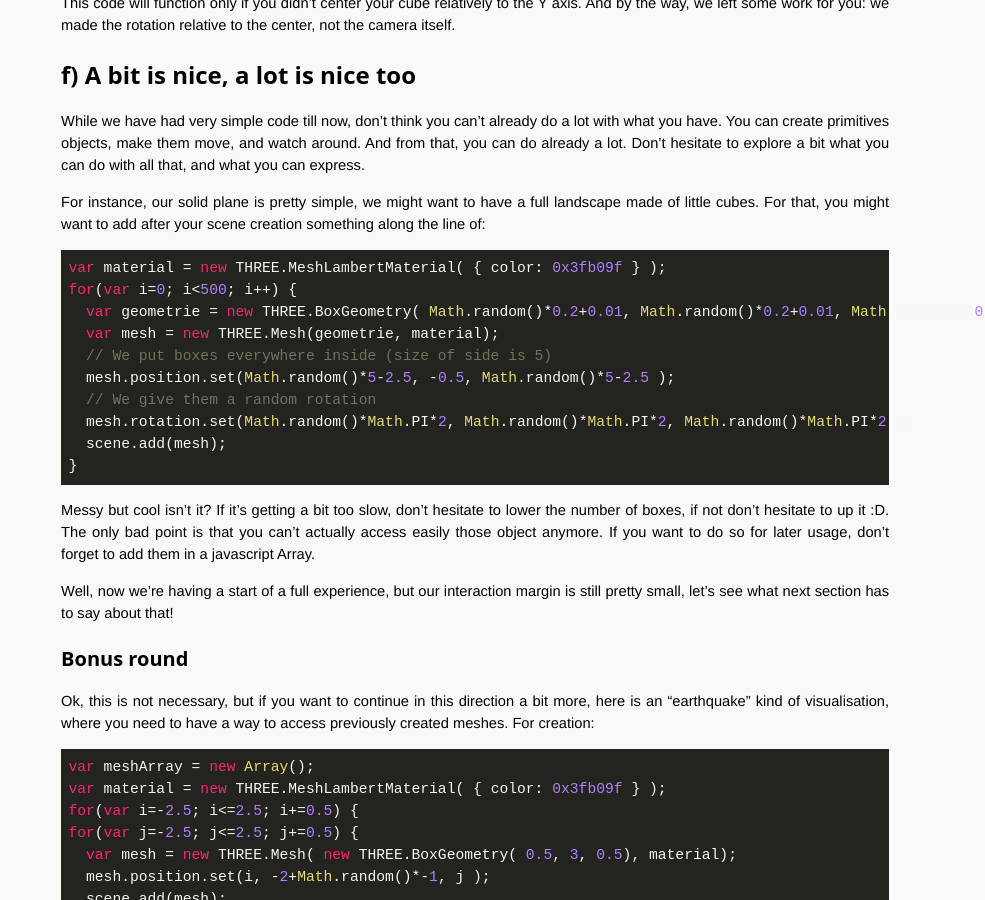
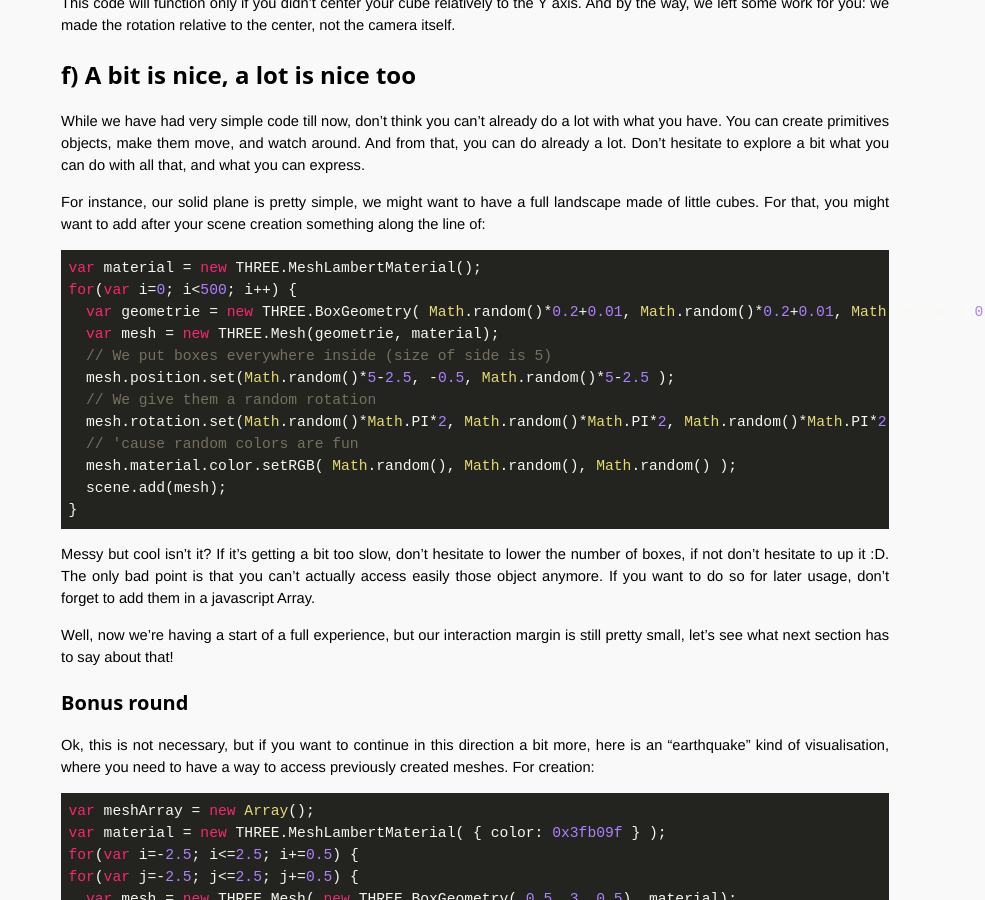
Before and after one commit to OpenTechSchool-Brussels/webVR-for-3D-graphics-and-music, a Jekyll site: the page built from your-3D-scene.markdown, in a window 1280 px wide and 900 px high, scrolled down 6733 px. Shown: the whole window, without its empty margins (295-1280 px from the left). Built offline with Jekyll 4.4.1, drawn with Linux system fonts in a browser that asks for light colours; Markdown is read by kramdown in place of the engine named in the settings.

Commit message:
Update your-3D-scene.markdown

````diff
--- a/your-3D-scene.markdown
+++ b/your-3D-scene.markdown
@@ -244,7 +244,7 @@ While we have had very simple code till now, don't think you can't already do a
 For instance, our solid plane is pretty simple, we might want to have a full landscape made of little cubes. For that, you might want to add after your scene creation something along the line of:
 
 ```javascript
-var material = new THREE.MeshLambertMaterial( { color: 0x3fb09f } );
+var material = new THREE.MeshLambertMaterial();
 for(var i=0; i<500; i++) {
   var geometrie = new THREE.BoxGeometry( Math.random()*0.2+0.01, Math.random()*0.2+0.01, Math.random()*0.2+0.01 );
   var mesh = new THREE.Mesh(geometrie, material);
@@ -252,6 +252,8 @@ for(var i=0; i<500; i++) {
   mesh.position.set(Math.random()*5-2.5, -0.5, Math.random()*5-2.5 );
   // We give them a random rotation
   mesh.rotation.set(Math.random()*Math.PI*2, Math.random()*Math.PI*2, Math.random()*Math.PI*2 );
+  // 'cause random colors are fun
+  mesh.material.color.setRGB( Math.random(), Math.random(), Math.random() );
   scene.add(mesh);
 }
 ```
````
